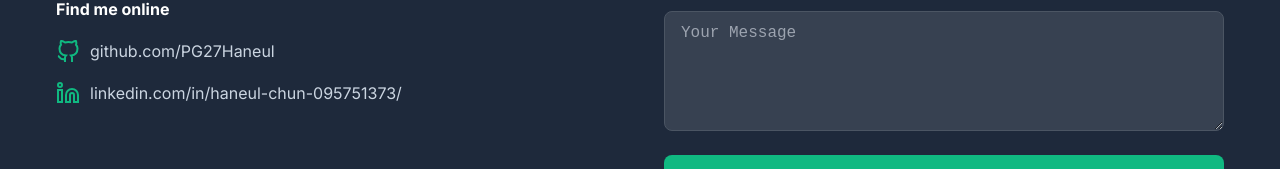
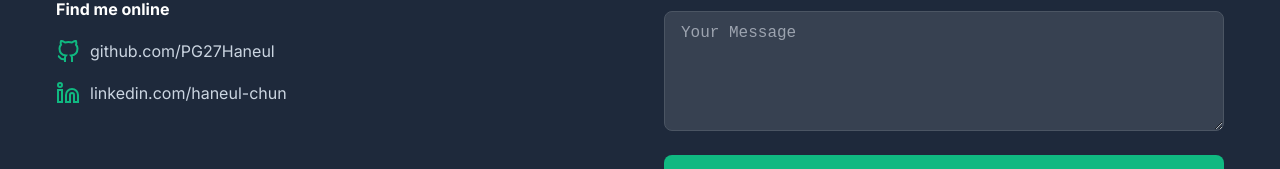
Before and after one commit to PG27Haneul/HaneulPortfolio, a website: page index.html in a window 1280 px wide. Shown: the part 3328-3497 px from the top of the page. Drawn offline with nearby package versions, Linux system fonts and the light colour scheme.

Commit message:
made url cleaner

```diff
--- a/index.html
+++ b/index.html
@@ -374,7 +374,7 @@
                                     <rect x="2" y="9" width="4" height="12"></rect>
                                     <circle cx="4" cy="4" r="2"></circle>
                                 </svg>
-                                <span>linkedin.com/in/haneul-chun-095751373/</span>
+                                <span>linkedin.com/haneul-chun</span>
                             </a>
                         </div>
                     </div>
```
